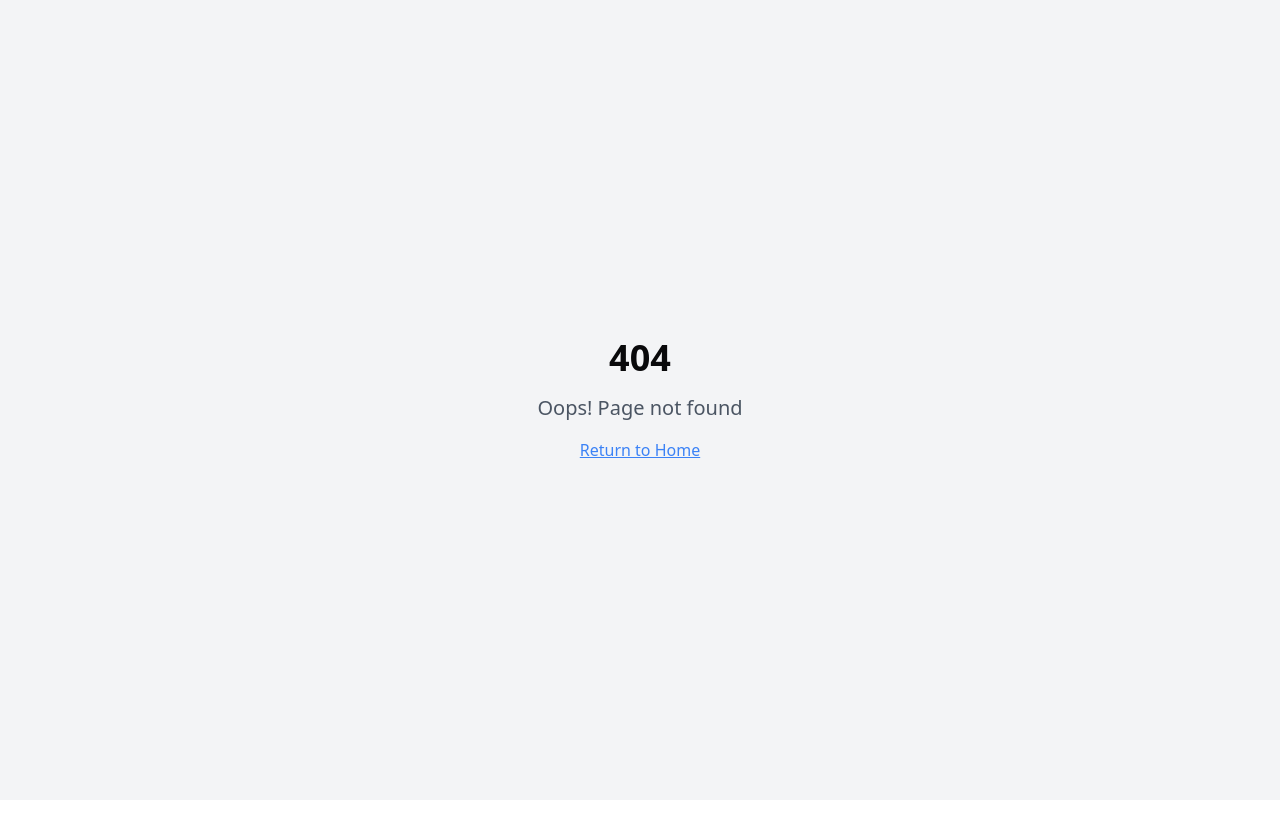
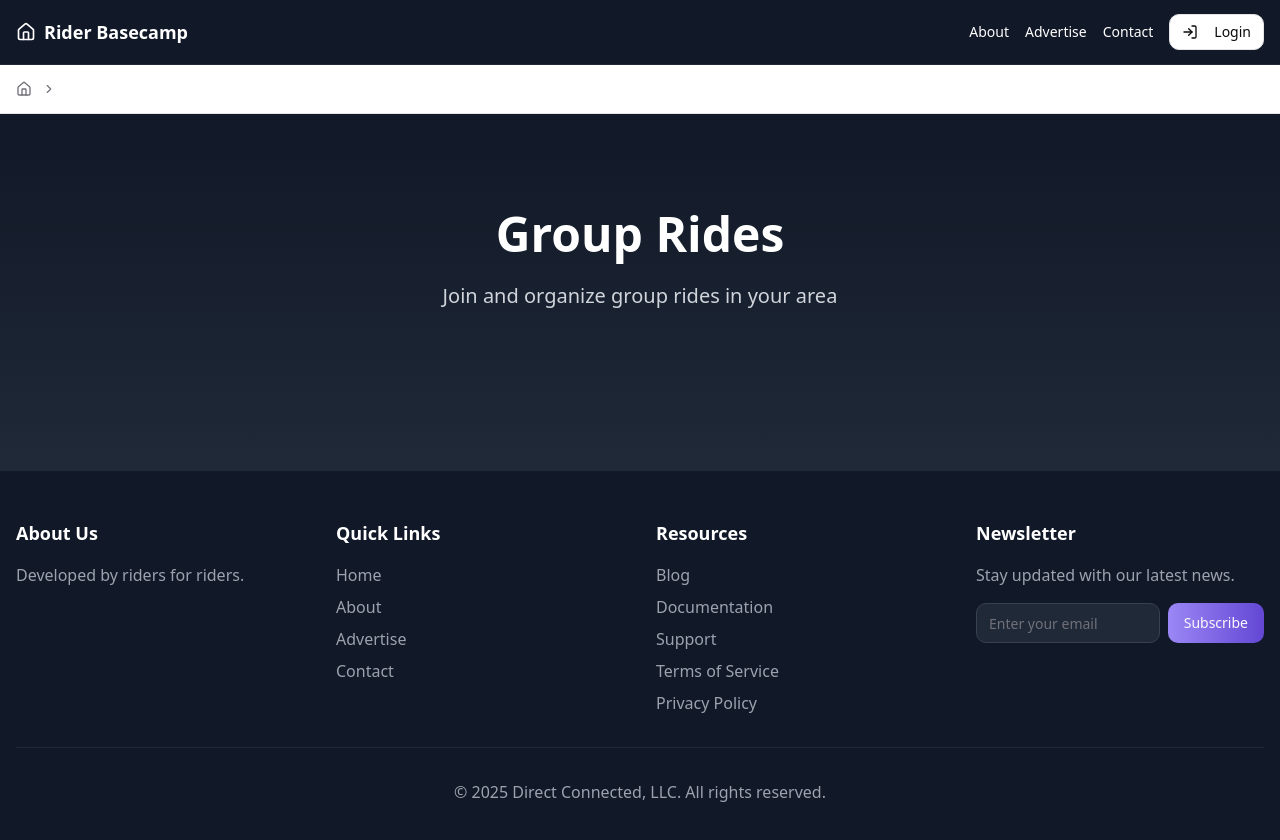
Before and after one commit to directconnected/rider-basecamp, a React (Vite) app: page /group-rides in a window 1280 px wide. Before the commit this address had no page. Shown: the top 840 px of the page. Before the commit the page ends 800 px from the top, so only its background shows below. Built offline with nearby package versions, Linux system fonts and the light colour scheme.

Commit message:
Fix: Homepage card 404 errors
The homepage cards were returning 404 errors when clicked.  This commit addresses those errors.

```diff
--- a/src/App.tsx
+++ b/src/App.tsx
@@ -1,3 +1,4 @@
+
 import React from "react";
 import { BrowserRouter as Router, Routes as RouterRoutes, Route } from "react-router-dom";
 import { Toaster } from "@/components/ui/toaster";
@@ -35,6 +36,10 @@ import TermsOfService from "@/pages/TermsOfService";
 import PrivacyPolicy from "@/pages/PrivacyPolicy";
 import Tents from "@/pages/Tents";
 import ServiceLanding from "@/pages/ServiceLanding";
+import Parts from "@/pages/Parts";
+import GroupRides from "@/pages/GroupRides";
+import Rentals from "@/pages/Rentals";
+import News from "@/pages/News";
 
 const queryClient = new QueryClient();
 
@@ -87,6 +92,10 @@ function App() {
             <Route path="/terms" element={<TermsOfService />} />
             <Route path="/privacy" element={<PrivacyPolicy />} />
             <Route path="/tents" element={<Tents />} />
+            <Route path="/parts" element={<Parts />} />
+            <Route path="/group-rides" element={<GroupRides />} />
+            <Route path="/rentals" element={<Rentals />} />
+            <Route path="/news" element={<News />} />
             <Route path="*" element={<NotFound />} />
           </RouterRoutes>
           <Toaster />
```
